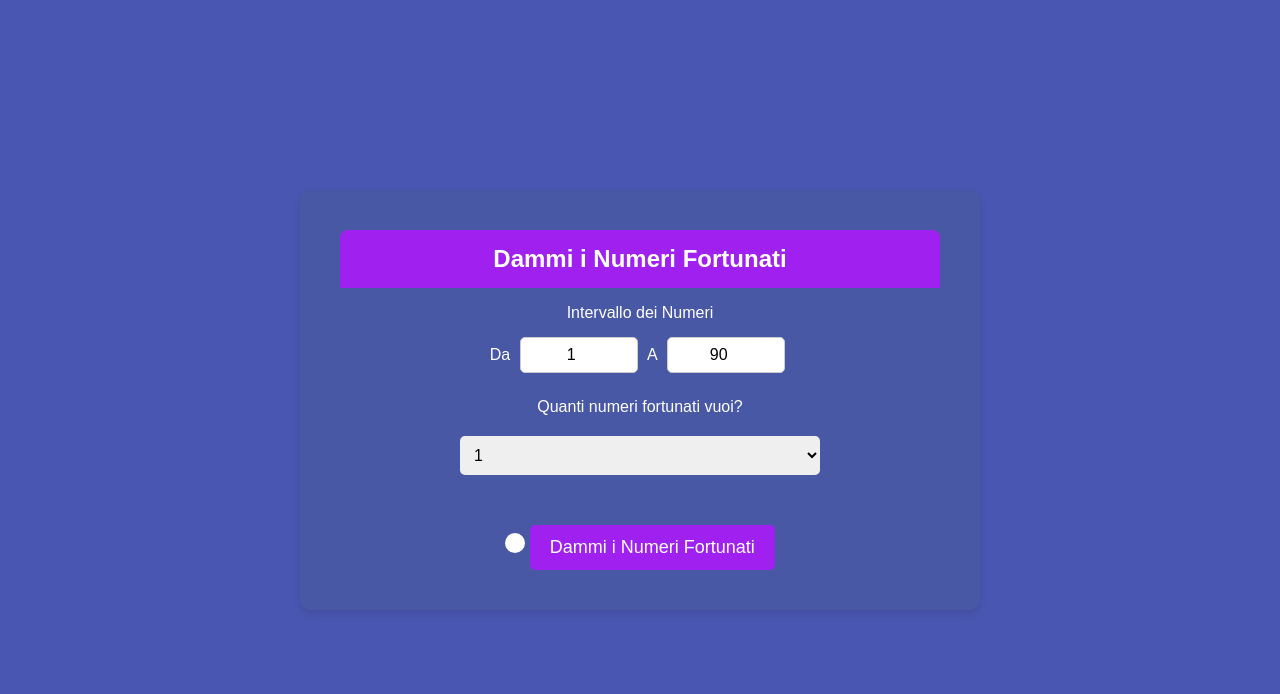
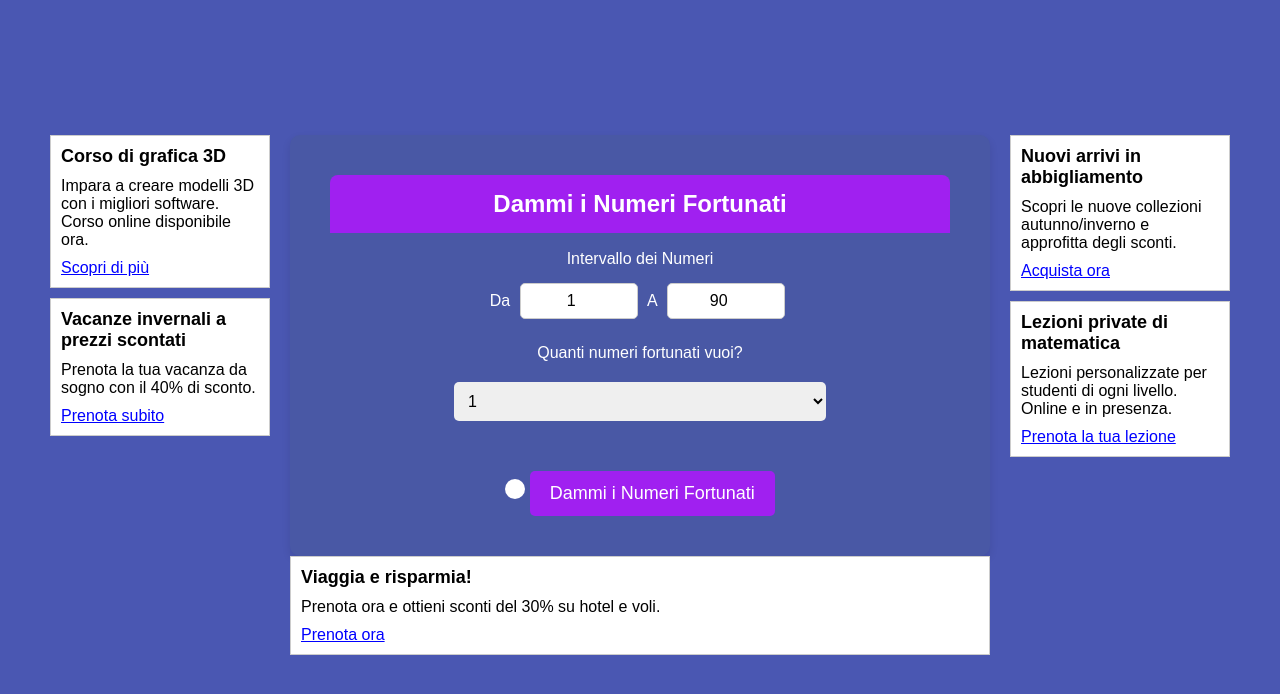
Before and after one commit to numerandoo/dammi-i-numeri-fortunati, a plain HTML site: page index.html in a window 1280 px wide. Drawn offline with Linux system fonts and the light colour scheme.

Commit message:
Update index.html

```diff
--- a/index.html
+++ b/index.html
@@ -16,6 +16,25 @@
             align-items: center;
         }
 
+        .layout {
+            display: flex;
+            justify-content: space-between;
+            width: 100%;
+            max-width: 1200px;
+        }
+
+        .ad-column {
+            width: 20%;
+            padding: 10px;
+            box-sizing: border-box;
+        }
+
+        .content-column {
+            width: 60%;
+            padding: 10px;
+            box-sizing: border-box;
+        }
+
         .container {
             background-color: #4958a5;
             color: white;
@@ -23,8 +42,6 @@
             text-align: center;
             border-radius: 10px;
             box-shadow: 0 4px 8px rgba(0, 0, 0, 0.1);
-            width: 80%;
-            max-width: 600px;
         }
 
         h1 {
@@ -68,13 +85,11 @@
             font-size: 16px;
         }
 
-        /* Campo di esclusione numeri */
         #escludi-container {
             margin-top: 15px;
-            display: none; /* Reso invisibile */
+            display: none;
         }
 
-        /* Pallino per mostrare/nascondere i numeri esclusi */
         .pallino {
             width: 20px;
             height: 20px;
@@ -104,12 +119,10 @@
             margin-top: 20px;
         }
 
-        /* Seconda schermata */
         .hidden {
             display: none;
         }
 
-        /* Styling dei numeri generati in verticale */
         .numeri-container {
             display: flex;
             flex-direction: column;
@@ -125,10 +138,51 @@
             margin: 5px 0;
             text-align: center;
         }
+
+        /* Pubblicità */
+        .ad {
+            border: 1px solid #ccc;
+            padding: 10px;
+            margin-bottom: 10px;
+            background-color: white;
+            color: black;
+        }
+
+        .ad h3 {
+            font-size: 18px;
+            margin: 0 0 10px 0;
+        }
+
+        .ad p {
+            margin: 0 0 10px 0;
+        }
+
+        .ad a {
+            color: blue;
+            text-decoration: underline;
+        }
+
     </style>
 </head>
 <body>
 
+    <div class="layout">
+        <!-- Colonna pubblicità sinistra -->
+        <div class="ad-column">
+            <div class="ad">
+                <h3>Corso di grafica 3D</h3>
+                <p>Impara a creare modelli 3D con i migliori software. Corso online disponibile ora.</p>
+                <a href="#">Scopri di più</a>
+            </div>
+            <div class="ad">
+                <h3>Vacanze invernali a prezzi scontati</h3>
+                <p>Prenota la tua vacanza da sogno con il 40% di sconto.</p>
+                <a href="#">Prenota subito</a>
+            </div>
+        </div>
+
+        <!-- Colonna contenuto centrale -->
+        <div class="content-column">
             <!-- Prima schermata -->
             <div class="container" id="primaSchermata">
                 <h1>Dammi i Numeri Fortunati</h1>
@@ -159,10 +213,8 @@
                     </select>
                 </div>
 
-        <!-- Pallino per escludere numeri -->
                 <div class="pallino" onclick="toggleEscludi()"></div>
 
-        <!-- Campo per escludere i numeri -->
                 <div id="escludi-container">
                     <label for="escludi">Numeri da escludere (separati da virgola):</label>
                     <input type="text" id="escludi" placeholder="Esempio: 5, 12, 23">
@@ -176,6 +228,29 @@
                 <h1>Numeri Generati</h1>
                 <div class="numeri-container" id="numeriGenerati"></div>
                 <button class="button" onclick="tornaAllaPrimaSchermata()">Torna Indietro</button>
+            </div>
+
+            <!-- Pubblicità in fondo -->
+            <div class="ad">
+                <h3>Viaggia e risparmia!</h3>
+                <p>Prenota ora e ottieni sconti del 30% su hotel e voli.</p>
+                <a href="#">Prenota ora</a>
+            </div>
+        </div>
+
+        <!-- Colonna pubblicità destra -->
+        <div class="ad-column">
+            <div class="ad">
+                <h3>Nuovi arrivi in abbigliamento</h3>
+                <p>Scopri le nuove collezioni autunno/inverno e approfitta degli sconti.</p>
+                <a href="#">Acquista ora</a>
+            </div>
+            <div class="ad">
+                <h3>Lezioni private di matematica</h3>
+                <p>Lezioni personalizzate per studenti di ogni livello. Online e in presenza.</p>
+                <a href="#">Prenota la tua lezione</a>
+            </div>
+        </div>
     </div>
 
     <script>
@@ -208,7 +283,7 @@
 
         function mostraNumeri(numeri) {
             const numeriContainer = document.getElementById("numeriGenerati");
-            numeriContainer.innerHTML = ''; // Pulisce eventuali numeri precedenti
+            numeriContainer.innerHTML = '';
             numeri.forEach(numero => {
                 const numeroElement = document.createElement("div");
                 numeroElement.classList.add("numero");
@@ -231,6 +306,5 @@
             }
         }
     </script>
-
 </body>
 </html>
```
Lines whose indentation alone changed are shown as unchanged.
